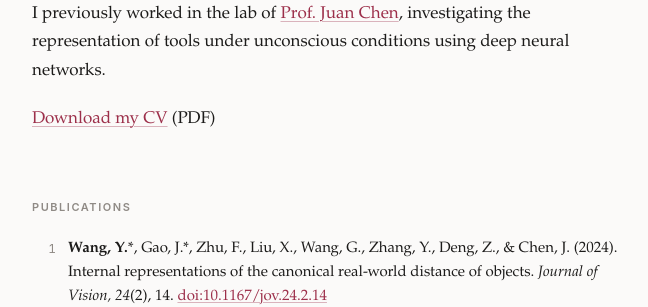
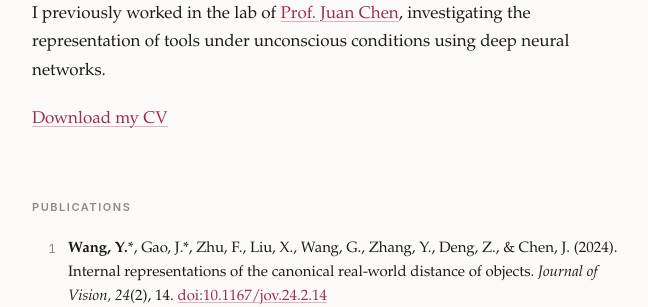
Before and after one commit to YijinW412/yijinwang, a Jekyll site: the page built from index.md, in a window 1280 px wide. Shown: the part 498-805 px from the top of the page, without its empty margins (312-960 px from the left). Built offline with Jekyll 4.4.1, drawn with Linux system fonts in a browser that asks for light colours; our own code applies the rules of GitHub Pages for plain Markdown files.

Commit message:
Change CV download link format
Updated CV download link from PDF to Pages format.

```diff
--- a/index.md
+++ b/index.md
@@ -8,7 +8,7 @@ I am Yijin Wang (<span lang="zh-Hans">王仪瑾</span>), a second-year PhD stude
 
 I previously worked in the lab of [Prof. Juan Chen](http://juanchenpsy.scnu.edu.cn/), investigating the representation of tools under unconscious conditions using deep neural networks.
 
-[Download my CV](CV_WYJ.pdf) (PDF)
+[Download my CV](CV_WYJ.pages)
 
 ## Publications
 
```
